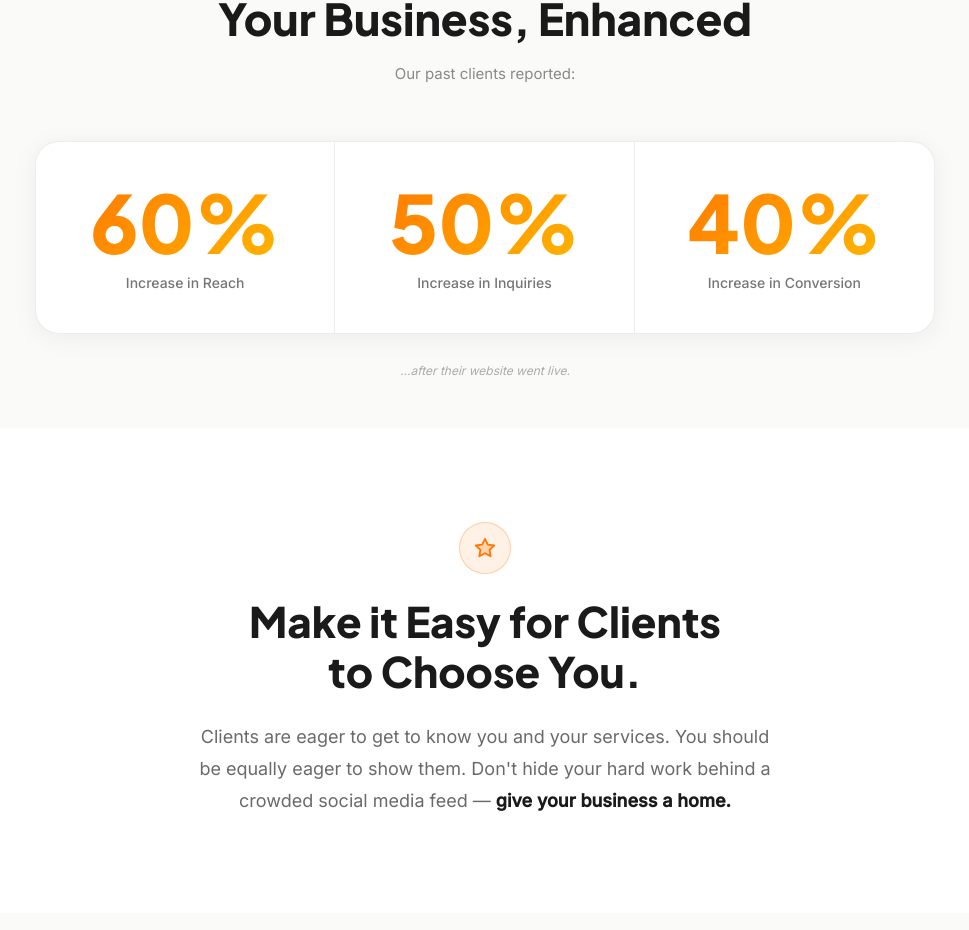
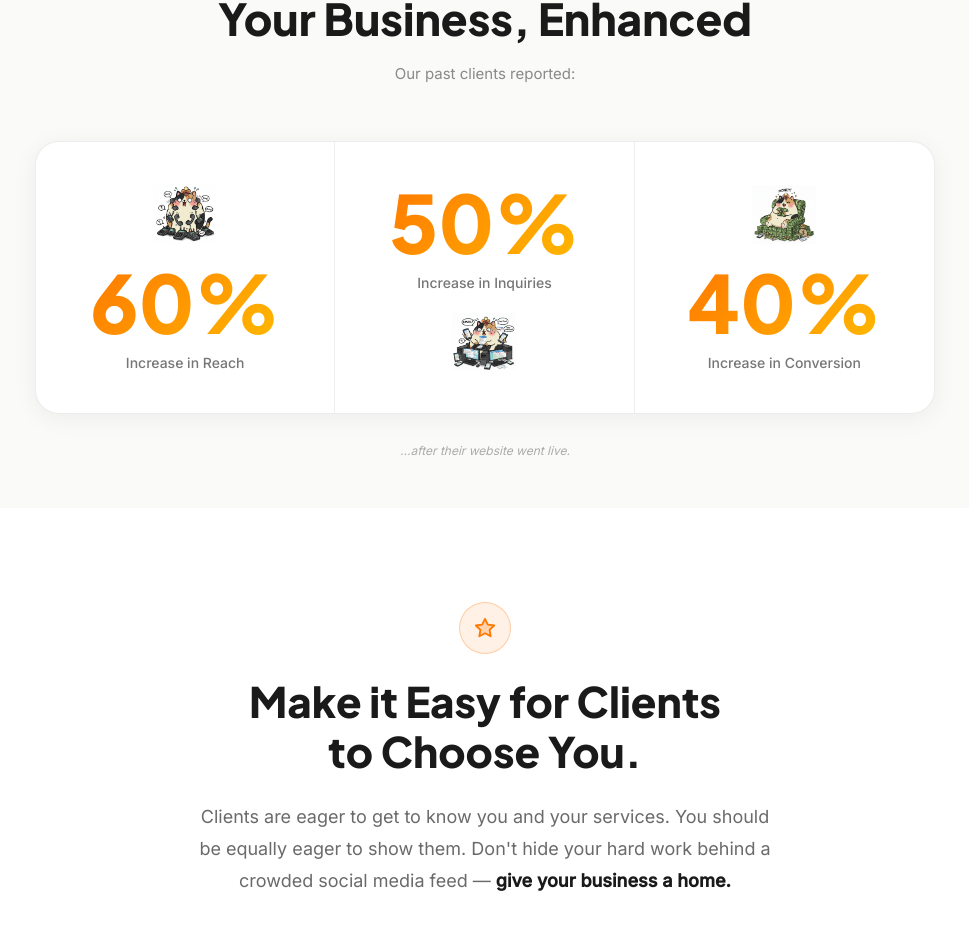
Before and after one commit to BigCalicoCatto/fatcalico, a Next.js app: page / in a window 1280 px wide. Shown: the part 2001-2931 px from the top of the page, without its empty margins (155-1124 px from the left). Built offline with nearby package versions, Linux system fonts and the light colour scheme.

Commit message:
Update page.tsx

```diff
--- a/app/page.tsx
+++ b/app/page.tsx
@@ -410,7 +410,6 @@ function Portfolio() {
   };
 
   return (
-    // 1. Top padding halved (96 → 48), bottom padding halved (80 → 40)
     <section id="portfolio" style={{ padding: "48px 0 40px", background: "#fafaf8" }}>
       <div style={{ maxWidth: 1100, margin: "0 auto", padding: "0 24px" }}>
         <div style={{ textAlign: "center", marginBottom: 48 }}>
@@ -453,7 +452,6 @@ function Portfolio() {
                 }}>{p.title}</div>
                 <div style={{ fontSize: 12, color: "rgba(255,255,255,0.72)", marginTop: 3 }}>{p.sub}</div>
               </div>
-              {/* 2. "View Live" badge shown on ALL cards */}
               <div style={{
                 position: "absolute", top: 12, right: 12,
                 background: "rgba(255,255,255,0.15)", backdropFilter: "blur(8px)",
@@ -484,7 +482,6 @@ function Portfolio() {
         ))}
       </div>
 
-      {/* 3. Orange "View All Portfolio Examples" button */}
       <div style={{ textAlign: "center", marginTop: 36, padding: "0 24px" }}>
         <a href="/portfolio" className="light-btn light-btn-orange" style={{ fontSize: 14 }}>
           <Icon d="M4 6h16M4 10h16M4 14h8" size={16} color="#cc5500" />
@@ -498,7 +495,6 @@ function Portfolio() {
 // ─── Fear Reduction ────────────────────────────────────────────────────────────
 function FearReduction() {
   return (
-    // 5. Solid colour lines, solid colour fonts, underline on EVERYTHING in second sentence
     <section style={{ background: "#fff7f0" }}>
       <div style={{ height: 3, background: "#ff7800" }} />
       <div style={{ padding: "56px 24px", textAlign: "center", maxWidth: 820, margin: "0 auto" }}>
@@ -532,14 +528,13 @@ function FearReduction() {
 
 // ─── Stats ─────────────────────────────────────────────────────────────────────
 const STATS = [
-  { num: "60%", label: "Increase in Reach" },
-  { num: "50%", label: "Increase in Inquiries" },
-  { num: "40%", label: "Increase in Conversion" },
+  { num: "60%", label: "Increase in Reach", img: "/reach.webp", imgPosition: "above" },
+  { num: "50%", label: "Increase in Inquiries", img: "/inqui.webp", imgPosition: "below" },
+  { num: "40%", label: "Increase in Conversion", img: "/conversion.webp", imgPosition: "above" },
 ];
 
 function Stats() {
   return (
-    // 6. Top padding reduced by 60% (96 → ~38), bottom padding reduced by 50% (96 → 48)
     <section style={{ padding: "38px 24px 48px", background: "#fafaf8" }}>
       <div style={{ maxWidth: 900, margin: "0 auto", textAlign: "center" }}>
         <span style={{
@@ -564,7 +559,19 @@ function Stats() {
         }}>
           {STATS.map((s, i) => (
             <div key={i} style={{ display: "flex", alignItems: "stretch", flex: 1, minWidth: 180 }}>
-              <div style={{ padding: "40px 36px", textAlign: "center", width: "100%" }}>
+              <div style={{
+                padding: "40px 36px", textAlign: "center", width: "100%",
+                display: "flex", flexDirection: "column", alignItems: "center", justifyContent: "center",
+              }}>
+                {/* Image above the number */}
+                {s.imgPosition === "above" && (
+                  <img
+                    src={s.img}
+                    alt={s.label}
+                    style={{ width: 64, height: 64, objectFit: "contain", marginBottom: 16 }}
+                  />
+                )}
+
                 <div style={{
                   fontFamily: "'Plus Jakarta Sans', sans-serif", fontWeight: 800,
                   fontSize: "clamp(52px, 7vw, 80px)", lineHeight: 1,
@@ -573,7 +580,19 @@ function Stats() {
                 }}>
                   {s.num}
                 </div>
-                <div style={{ color: "rgba(26,26,26,0.6)", fontSize: 14, marginTop: 10, fontWeight: 500 }}>{s.label}</div>
+
+                <div style={{ color: "rgba(26,26,26,0.6)", fontSize: 14, marginTop: 10, fontWeight: 500 }}>
+                  {s.label}
+                </div>
+
+                {/* Image below the label */}
+                {s.imgPosition === "below" && (
+                  <img
+                    src={s.img}
+                    alt={s.label}
+                    style={{ width: 64, height: 64, objectFit: "contain", marginTop: 16 }}
+                  />
+                )}
               </div>
               {i < STATS.length - 1 && (
                 <div style={{ width: 1, background: "rgba(0,0,0,0.07)", alignSelf: "stretch", flexShrink: 0 }} />
```
